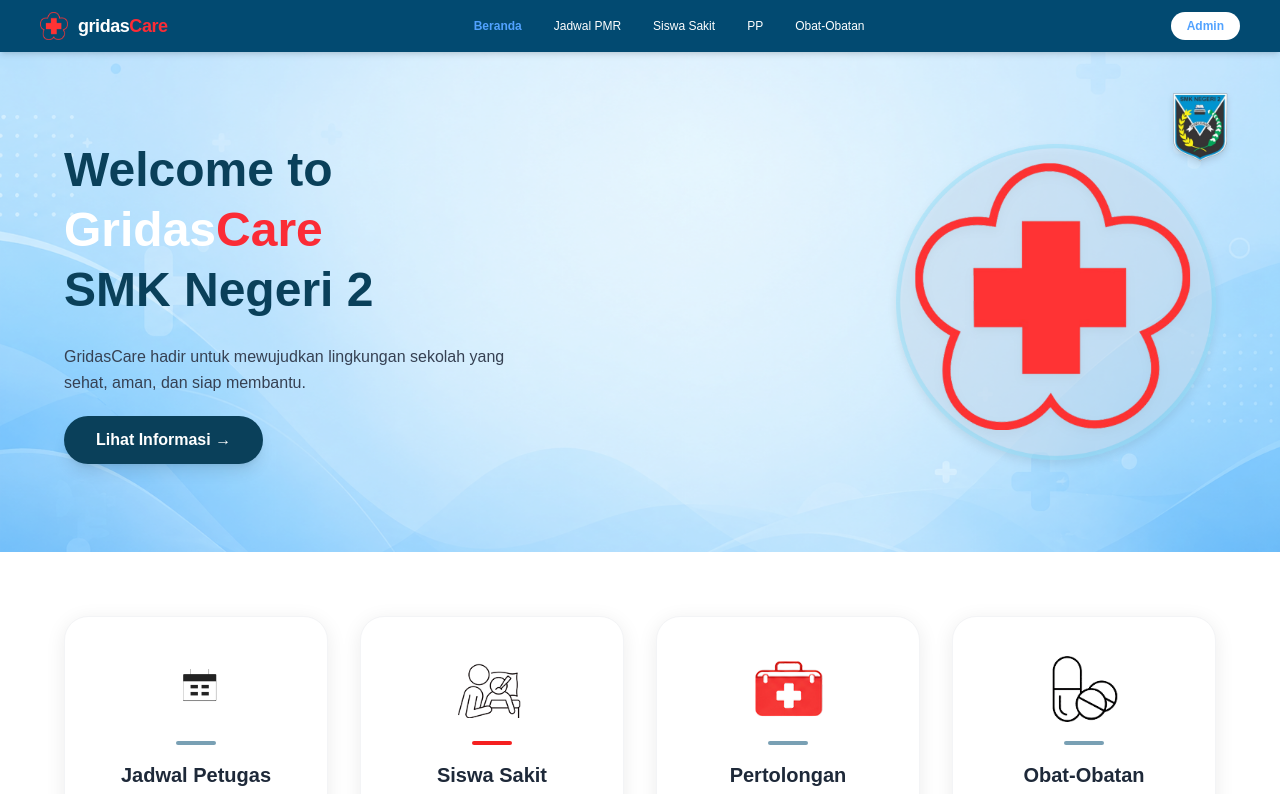
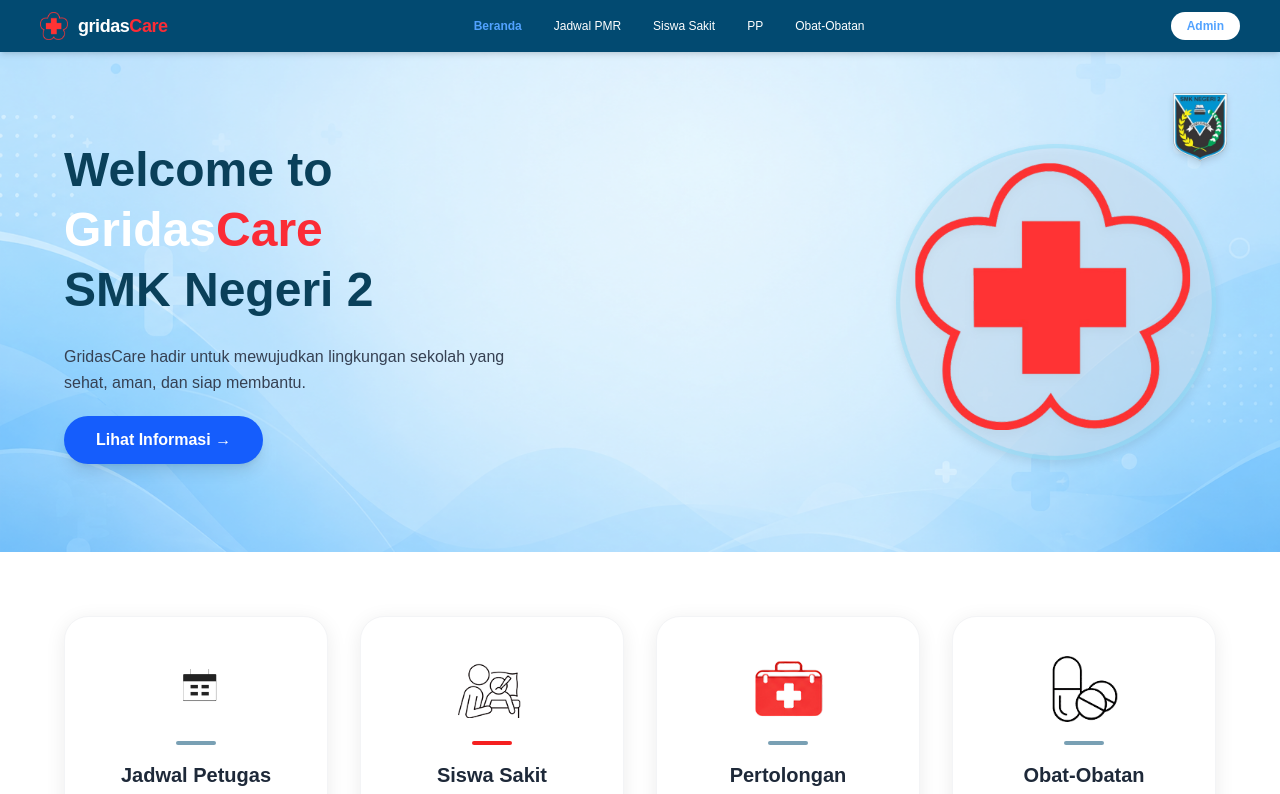
Before and after one commit to dewikaniiaa64-arch/gridasCare, a Next.js app: page / in a window 1280 px wide. Shown: the top 794 px of the page. Built offline with nearby package versions, Linux system fonts and the light colour scheme.

Commit message:
perbaikan login dan beranda

```diff
--- a/app/login/page.tsx
+++ b/app/login/page.tsx
@@ -31,14 +31,11 @@ export default function LoginPage() {
         className="object-cover"
       />
 
-      {/* 2. Overlay Hitam Dibuat Lebih Tipis (Latar Belakang Lebih Terlihat Clear) */}
       <div className="absolute inset-0 bg-black/25"></div>
-
-      {/* 3. Icon Home di Pojok Kiri Atas */}
       <Link
         href="/"
         aria-label="Kembali ke Beranda"
-        className="absolute top-4 left-4 sm:top-6 sm:left-6 z-20 text-white hover:text-gray-200 transition-colors bg-black/40 p-2 rounded-full shadow-md sm:bg-transparent sm:p-0"
+        className="absolute top-4 left-4 sm:top-6 sm:left-6 z-20 text-black/50 hover:text-black/60 transition-colors p-1"
       >
         <svg
           xmlns="http://www.w3.org/2000/svg"
@@ -46,7 +43,7 @@ export default function LoginPage() {
           viewBox="0 0 24 24"
           strokeWidth={2}
           stroke="currentColor"
-          className="w-6 h-6 sm:w-8 sm:h-8 md:w-9 md:h-9 drop-shadow-md"
+          className="w-6 h-6 sm:w-8 sm:h-8 md:w-9 md:h-9"
         >
           <path
             strokeLinecap="round"
@@ -106,7 +103,7 @@ export default function LoginPage() {
           <div className="pt-2 flex justify-center">
             <button
               type="submit"
-              className="w-3/5 sm:w-1/2 bg-[#0066FF] text-white py-1.5 sm:py-2 rounded-full font-bold text-xs sm:text-sm hover:bg-blue-600 transition-all shadow-md active:scale-95 border border-black/20 cursor-pointer"
+              className="w-3/5 sm:w-1/2 bg-blue-600 text-white py-1.5 sm:py-2 rounded-full font-bold text-xs sm:text-sm hover:bg-blue-600 transition-all shadow-md active:scale-95 border border-black/20 cursor-pointer"
             >
               Login
             </button>
--- a/app/page.tsx
+++ b/app/page.tsx
@@ -90,7 +90,7 @@ export default function Home() {
             {/* Tombol "Lihat Informasi" */}
             <Link
               href="#menu-section"
-              className="bg-[#0A405A] text-white px-8 py-3 rounded-full hover:bg-gray-800 transition shadow-lg inline-block text-sm sm:text-base font-semibold mt-2"
+              className="bg-blue-600 text-white px-8 py-3 rounded-full hover:bg-gray-800 transition shadow-lg inline-block text-sm sm:text-base font-semibold mt-2"
             >
               Lihat Informasi →
             </Link>
```
